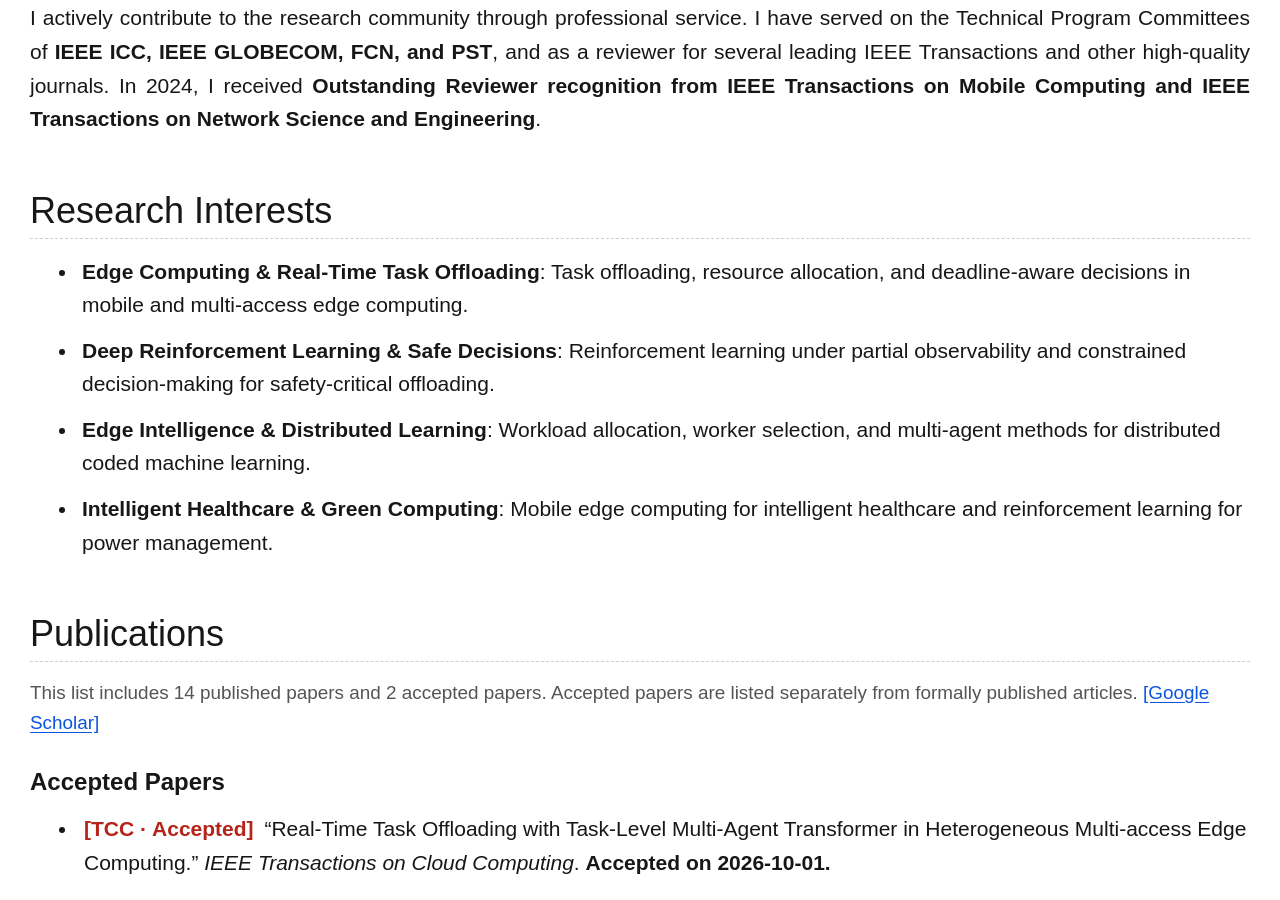
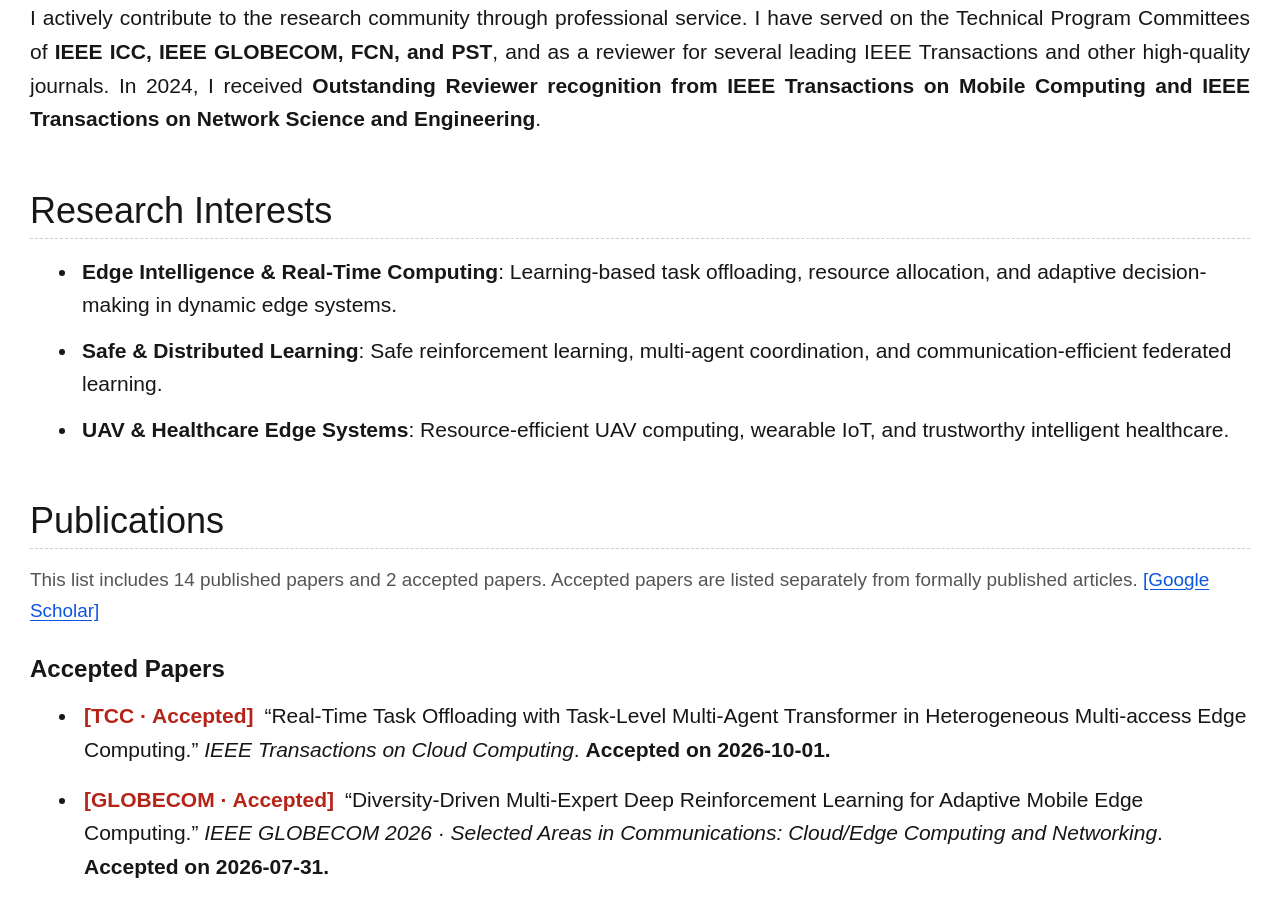
Before and after one commit to nicehuanghui-star/nicehuanghui-star.github.io, a Jekyll site: the page built from _pages/about.md, in a window 1280 px wide and 900 px high, scrolled down 1159 px. Built offline with Jekyll 4.4.1, drawn with Linux system fonts in a browser that asks for light colours; some of the changed text lies outside the part shown.

Commit message:
Update research interests and add Advanced Research Methodology teaching

```diff
--- a/_data/huihuang.yml
+++ b/_data/huihuang.yml
@@ -31,42 +31,26 @@
   "research": [
     {
       "title": {
-        "zh": "边缘计算与实时任务卸载",
-        "en": "Edge Computing & Real-Time Task Offloading"
+        "en": "Edge Intelligence & Real-Time Computing"
       },
       "detail": {
-        "zh": "面向移动与多接入边缘计算的任务卸载、资源分配及截止期感知决策。",
-        "en": "Task offloading, resource allocation, and deadline-aware decisions in mobile and multi-access edge computing."
+        "en": "Learning-based task offloading, resource allocation, and adaptive decision-making in dynamic edge systems."
       }
     },
     {
       "title": {
-        "zh": "深度强化学习与安全决策",
-        "en": "Deep Reinforcement Learning & Safe Decisions"
+        "en": "Safe & Distributed Learning"
       },
       "detail": {
-        "zh": "部分可观测环境下的强化学习与安全关键卸载的约束建模。",
-        "en": "Reinforcement learning under partial observability and constrained decision-making for safety-critical offloading."
+        "en": "Safe reinforcement learning, multi-agent coordination, and communication-efficient federated learning."
       }
     },
     {
       "title": {
-        "zh": "边缘智能与分布式学习",
-        "en": "Edge Intelligence & Distributed Learning"
+        "en": "UAV & Healthcare Edge Systems"
       },
       "detail": {
-        "zh": "分布式编码机器学习中的工作负载分配、工作节点选择及多智能体方法。",
-        "en": "Workload allocation, worker selection, and multi-agent methods for distributed coded machine learning."
-      }
-    },
-    {
-      "title": {
-        "zh": "智慧医疗与绿色计算",
-        "en": "Intelligent Healthcare & Green Computing"
-      },
-      "detail": {
-        "zh": "面向智慧康养的移动边缘计算，以及基于强化学习的功耗管理。",
-        "en": "Mobile edge computing for intelligent healthcare and reinforcement learning for power management."
+        "en": "Resource-efficient UAV computing, wearable IoT, and trustworthy intelligent healthcare."
       }
     }
   ],
@@ -327,6 +311,11 @@
         "zh": "算法分析与设计",
         "en": "Algorithm Analysis and Design"
       }
+    },
+    {
+      "title": {
+        "en": "Advanced Research Methodology"
+      }
     }
   ],
   "service": [
```
